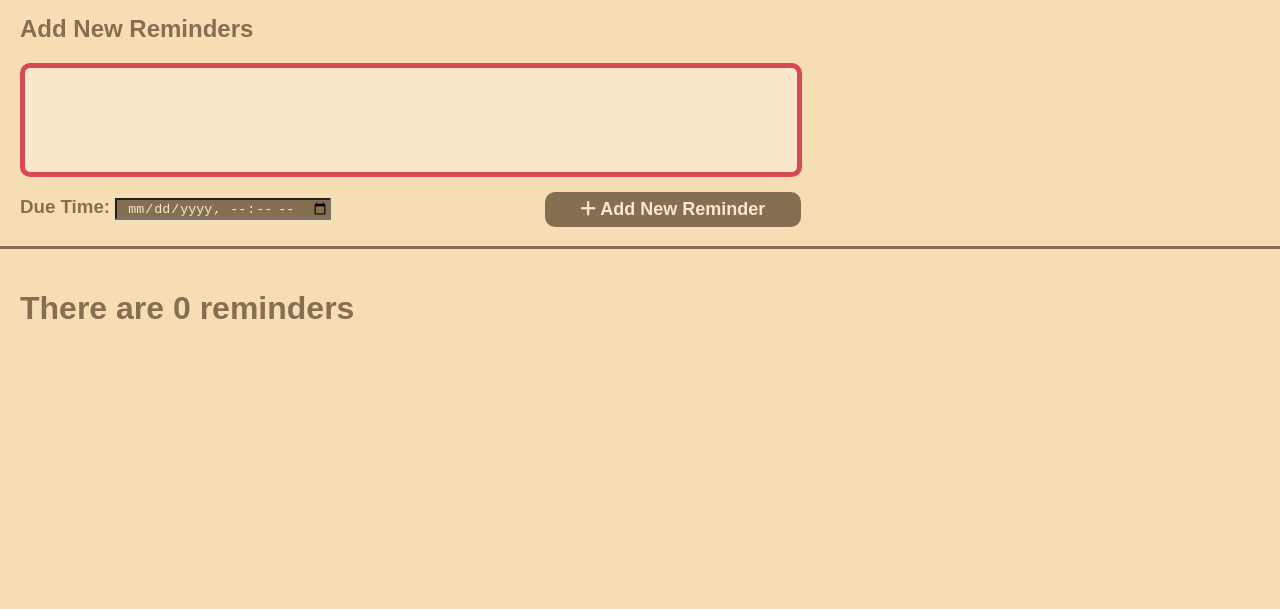
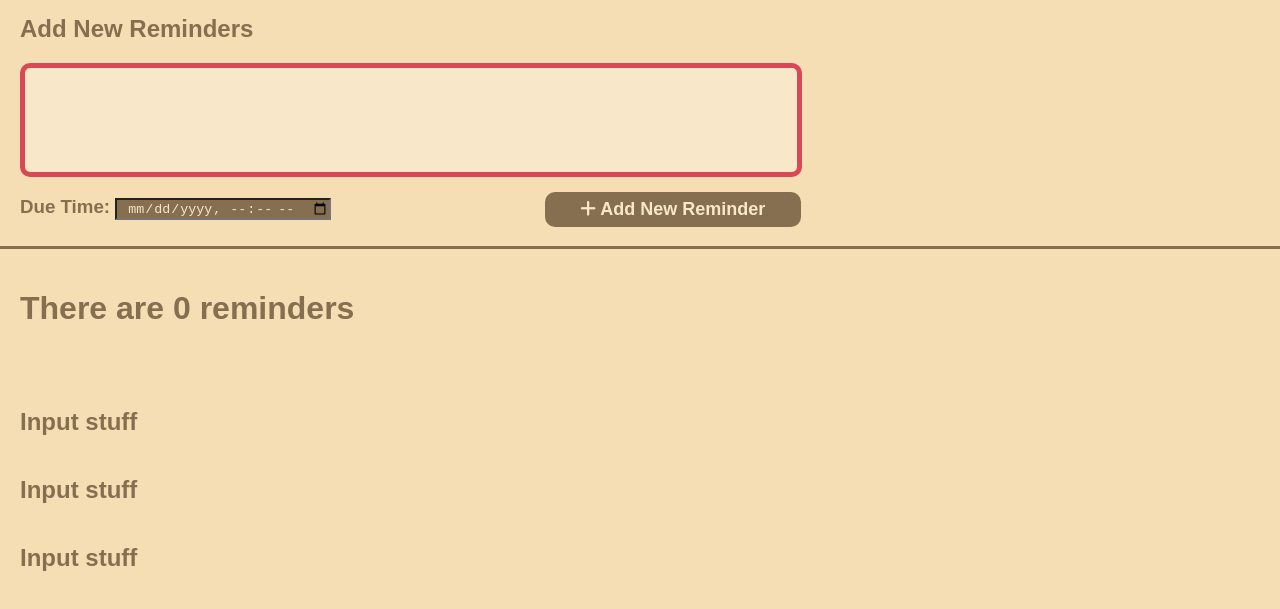
Before and after one commit to zibuyin/Simple-Text-Reminder-Platform, a plain HTML site: page index.html in a window 1280 px wide. Shown: the part 105-714 px from the top of the page. Drawn offline with Linux system fonts and the light colour scheme.

Commit message:
Added display reminders logic

```diff
--- a/index.html
+++ b/index.html
@@ -81,6 +81,9 @@
         <div class="stored-container">
             <h1 id="reminders-counter">There are 0 reminders</h1>
             <h2 class="entry-display">Input stuff</h2>
+            <h2 class="entry-display">Input stuff</h2>
+            <h2 class="entry-display">Input stuff</h2>
+            <h2 class="entry-display">Input stuff</h2>
         </div>
 
     </main>
--- a/scripts/script.js
+++ b/scripts/script.js
@@ -56,11 +56,18 @@ function displayNotes() {
         console.log("Item: ", localStorage.getItem(localStorage.key(i)))
     }
     console.log("-----")
+
+    var noteDisplay = document.createElement("h2")
+    let reminderContainer = document.getElementsByClassName("stored-container")[0]
+    noteDisplay.className = "entry-display"
+    reminderContainer.appendChild(noteDisplay)
+
 }
 
 function setRemindersCounter() {
     console.log(String(typeof (localStorage.length)))
     document.getElementById("reminders-counter").innerHTML = "There are " + String(localStorage.length - 1) + " reminders"
+
 }
 
 
```
